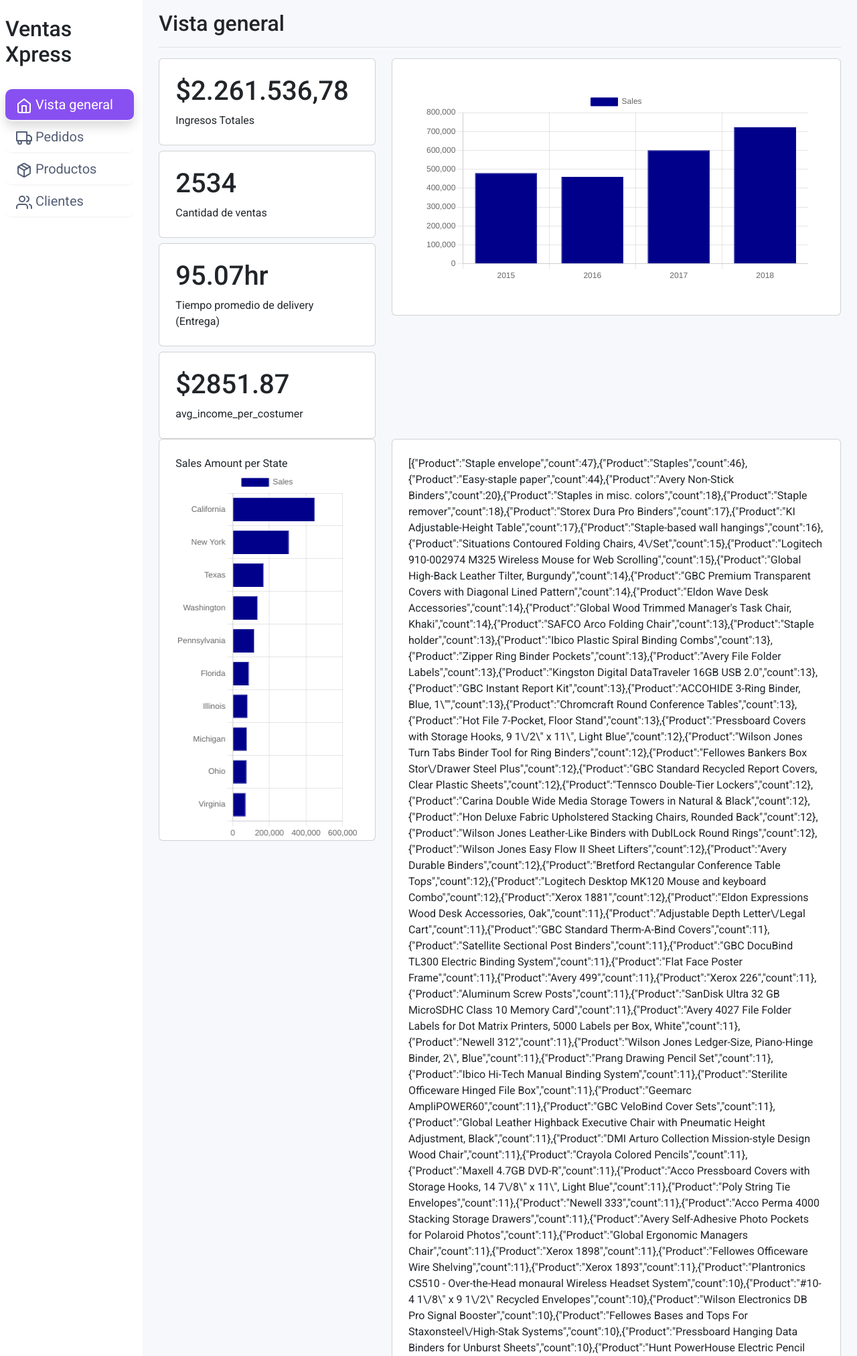
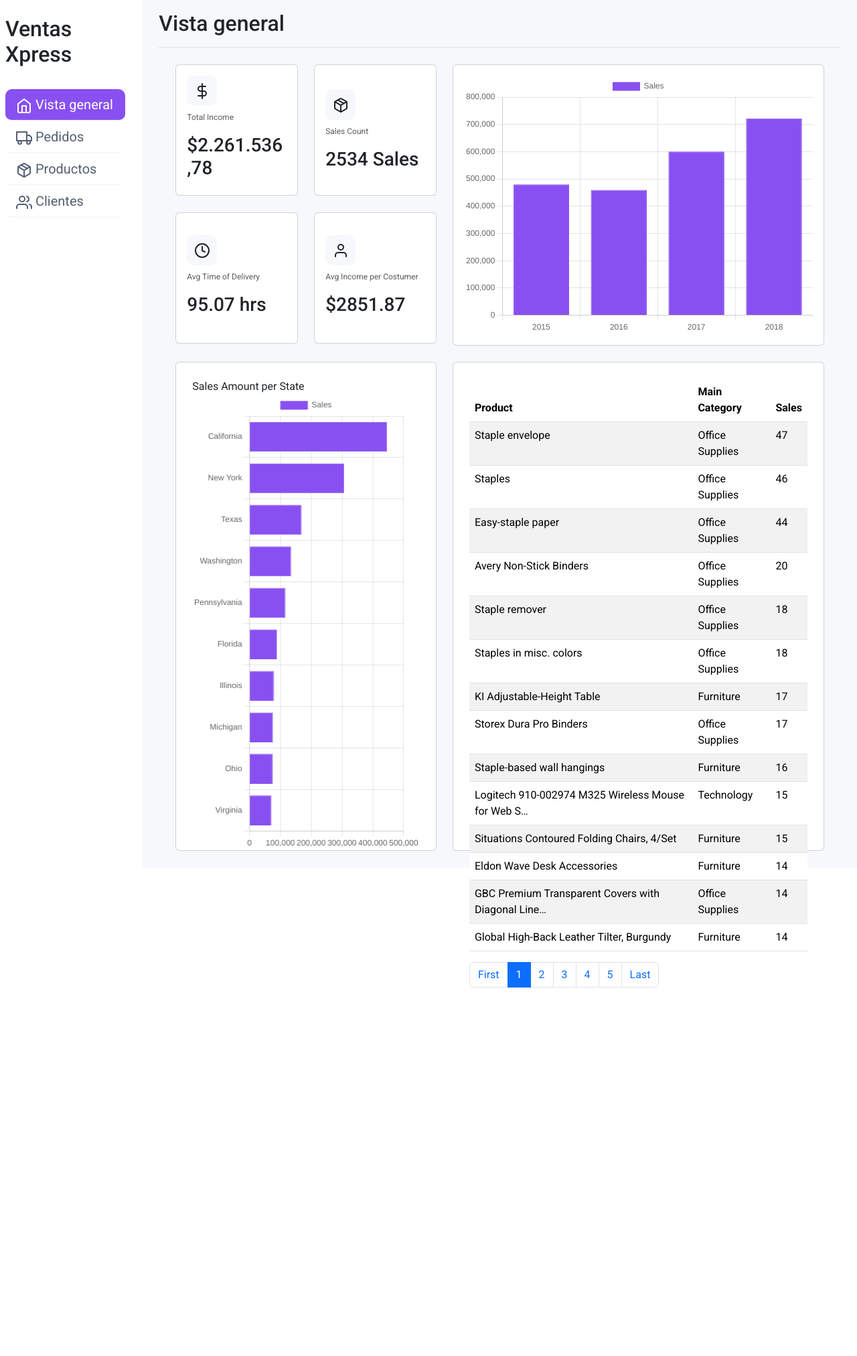
Before and after one commit to LorennMarque/Sales-Data-Django-Dashboard, a Django app: page / in a window 1280 px wide. Shown: the top 2024 px of the page at 67% size. After the commit the page ends 1474 px from the top, so only its background shows below. Run offline with Django 5.2, Linux system fonts and the light colour scheme; data comes from the database, SQL or seed files in the repository.

Commit message:
Design
Co-authored-by: juanchierasco <juanchierasco@users.noreply.github.com>
Co-authored-by: agustinorue <agustinorue@users.noreply.github.com>

```diff
--- a/brain/templates/layout.html
+++ b/brain/templates/layout.html
@@ -11,6 +11,7 @@
     <link rel="preconnect" href="https://fonts.googleapis.com">
 <link rel="preconnect" href="https://fonts.gstatic.com" crossorigin>
 <link href="https://fonts.googleapis.com/css2?family=Roboto:ital,wght@0,100;0,300;0,400;0,500;0,700;0,900;1,100;1,300;1,400;1,500;1,700;1,900&display=swap" rel="stylesheet">
+<link href="https://unpkg.com/aos@2.3.1/dist/aos.css" rel="stylesheet">
 <style>
   #sidebar {
       min-height: 100vh;
@@ -25,7 +26,7 @@
 
   #sidebar {
       background-color: #ffff;
-      box-shadow: rgba(0, 0, 0, 0.15) 0px 8px 16px 0px;
+      {% comment %} box-shadow: rgba(0, 0, 0, 0.15) 0px 8px 16px 0px; {% endcomment %}
   }
 
   .nav-item a {
@@ -38,7 +39,7 @@
 
   .nav-item.active {
       background-color: #8850F1;
-      box-shadow: rgba(0, 0, 0, 0.15) 0px 8px 16px 0px;
+      {% comment %} box-shadow: rgba(0, 0, 0, 0.15) 0px 8px 16px 0px; {% endcomment %}
       {% comment %} border-radius:95%; {% endcomment %}
   }
 
@@ -50,13 +51,17 @@
   body {
       font-family: "Roboto", sans-serif;
   }
+
+  .selected_page{
+    background-color:red;
+  }
 </style>
 </head>
 
 <div class="container-fluid">
   <div class="row">
       <nav id="sidebar" class="col-md-3 col-lg-2 d-md-block sidebar collapse">
-          <div class="fixed-top mt-4 ms-2" style="width:15vw">
+          <div class="fixed-top mt-4 ms-2" style="width:14vw">
             <h2>Ventas Xpress</h2>
               <ul class="nav flex-column">
                   <li class="nav-item mt-4 {% if active == 1 %}active{% endif %}">
@@ -107,7 +112,10 @@
     <div class="d-flex justify-content-between flex-wrap flex-md-nowrap align-items-center pt-3 pb-2 mb-3 border-bottom">
         <h1 class="h2">{% block section %}{% endblock %}</h1>
     </div>
+    <div style="margin:25px">
   {% block content %}{% endblock %}
+</div>
+
   </main>
 </div>
 </div>
@@ -116,5 +124,9 @@
   feather.replace();
 </script>
 <script src="https://cdn.jsdelivr.net/npm/bootstrap@5.3.3/dist/js/bootstrap.bundle.min.js" integrity="sha384-YvpcrYf0tY3lHB60NNkmXc5s9fDVZLESaAA55NDzOxhy9GkcIdslK1eN7N6jIeHz" crossorigin="anonymous"></script>
+<script src="https://unpkg.com/aos@2.3.1/dist/aos.js"></script>
+<script>
+  AOS.init();
+</script>
 </body>
 </html>
--- a/brain/templates/vista_general.html
+++ b/brain/templates/vista_general.html
@@ -3,52 +3,94 @@
 {% block section %} Vista general {%endblock%}
 {% block content %}
                 <div class="row">
-                    <div class="col-lg-4">
+                    <div class="col-lg-5">
                         <div class="row">
-                            <div class="col-lg-12">
-                                <div class="card p-4 mb-2" >
-                                    <h1>${{year_sales_total}}</h1>
-                                    Ingresos Totales
+                            <div class="col-lg-6 ">
+                                <div class="card px-3 justify-content-center" style="height:196px" data-aos="fade-zoom-in">
+                                    <div style="height: 45px; width: 45px; background-color: #F7F8FC; border-radius: 10px; display: flex; align-items: center; justify-content: center;">
+                                        <i data-feather="dollar-sign" stroke="#212529"></i>
+                                    </div>
+                                    <p class="text-muted mt-2" style="font-size:12px;">Total Income</p>
+                                    <h3>${{year_sales_total}}</h3>
                                 </div>
                             </div>
-                            <div class="col-lg-12">
-                                <div class="card p-4 mb-2" >
-                                    <h1>{{year_sales_amount}}</h1>
-                                    Cantidad de ventas
+                            <div class="col-lg-6">
+                                <div class="card px-3 justify-content-center" style="height:196px" data-aos="fade-zoom-in" data-aos-delay="100">
+                                    <div style="height: 45px; width: 45px; background-color: #F7F8FC; border-radius: 10px; display: flex; align-items: center; justify-content: center;">
+                                        <i data-feather="package" stroke="#212529"></i>
+                                    </div>
+                                    <p class="text-muted mt-2" style="font-size:12px;">Sales Count</p>
+                                    <h3 style="margin:0px;">{{year_sales_amount}} Sales</h3>
                                 </div>
                             </div>
-                            <div class="col-lg-12">
-                                <div class="card p-4 mb-2" >
-                                    <h1>{{avg_delivery_time}}hr</h1>
-                                    Tiempo promedio de delivery (Entrega)
+                            <div class="col-lg-6" style="margin-top:25px">
+                                <div class="card px-3 justify-content-center" style="height:196px" data-aos="fade-zoom-in" data-aos-delay="200">
+                                    <div style="height: 45px; width: 45px; background-color: #F7F8FC; border-radius: 10px; display: flex; align-items: center; justify-content: center;">
+                                        <i data-feather="clock" stroke="#212529"></i>
+                                    </div>
+                                    <p class="text-muted mt-2" style="font-size:12px;">Avg Time of Delivery</p>
+                                    <h3>{{avg_delivery_time}} hrs</h3>
                                 </div>
                             </div>
-                            <div class="col-lg-12">
-                                <div class="card p-4" >
-                                    <h1>${{avg_income_per_costumer}}</h1>
-                                    avg_income_per_costumer
+                            <div class="col-lg-6" style="margin-top:25px">
+                                <div class="card px-3 justify-content-center" style="height:196px" data-aos="fade-zoom-in" data-aos-delay="300">
+                                    <div style="height: 45px; width: 45px; background-color: #F7F8FC; border-radius: 10px; display: flex; align-items: center; justify-content: center;">
+                                        <i data-feather="user" stroke="#212529"></i>
+                                    </div>
+                                    <p class="text-muted mt-2" style="font-size:12px;">Avg Income per Costumer</p>
+                                    <h3>${{avg_income_per_costumer}}</h3>
                                 </div>
                             </div>
                         </div>
                     </div>
-                    <div class="col-lg-8 mb-4">
-                        <div class="card p-5" >
+                    <div class="col-lg-7 mb-4">
+                        <div class="card p-3" style="height:420px" data-aos="fade-zoom-in" data-aos-delay="200">
                             {% comment %} {{sales_per_year}} {% endcomment %}
+
                             <canvas id="sales_per_year"></canvas>
                         </div>
                     </div>
                 </div>
-                <div class="row">
-                    <div class="col-lg-4 ">
-                        <div class="card p-4" style="height:600px">
+                <div class="row mb-3">
+                    <div class="col-lg-5">
+                        <div class="card p-4" style="height:730px" data-aos="fade-zoom-in" data-aos-delay="400">
                             {% comment %} <h1>{{sales_amount_per_state}}</h1> {% endcomment %}
                             Sales Amount per State
                             <canvas id="sales_amount_per_state"></canvas>
                         </div>
                     </div>
-                    <div class="col-lg-8">
-                        <div class="card p-4">
-                            {{best_selling_products}}
+                    <div class="col-lg-7">
+                        <div class="card p-4" style="height:730px" data-aos="fade-zoom-in" data-aos-delay="500">
+                            <table class="table table-striped mb-6">
+                                <thead>
+                                    <tr>
+                                        <th>Product</th>
+                                        <th>Main Category</th>
+                                        {% comment %} <th>Subcategory</th> {% endcomment %}
+                                        <th>Sales</th>
+                                    </tr>
+                                </thead>
+                                <tbody>
+                                    {% for producto in best_selling_products %}
+                                    <tr>
+                                        <td>{{ producto.Product|truncatechars:50 }}</td>
+                                        <td>{{ producto.MainCategory }}</td>
+                                        {% comment %} <td>{{ producto.Subcategory }}</td> {% endcomment %}
+                                        <td>{{ producto.Sales }}</td>
+                                    </tr>
+                                    {% endfor %}
+                                </tbody>
+                            </table>
+                            <nav aria-label="Page navigation example">
+                                <ul class="pagination">
+                                    <li class="page-item"><a class="page-link" href="http://127.0.0.1:8000/?page={{pagination.first_page}}">First</a></li>
+                                    {% for page in pagination.pages %}
+                                    <li class="page-item"><a class="page-link {% if page == pagination.active_page %}active{% endif %}" href="http://127.0.0.1:8000/?page={{page}}">{{page}}</a></li>
+                                    {% endfor %}
+                                    <li class="page-item"><a class="page-link" href="http://127.0.0.1:8000/?page={{pagination.last_page}}">Last</a></li>
+                                </ul>
+                              </nav>
+
                         </div>
                     </div>
                 </div>
@@ -76,8 +118,8 @@
                     datasets: [{
                         label: 'Sales',
                         data: sales,
-                        backgroundColor: 'darkblue',
-                        borderColor: 'darkblue',
+                        backgroundColor: '#8850F1',
+                        borderColor: '#8850F1',
                         borderWidth: 1
                     }]
                 },
@@ -113,8 +155,8 @@
                     datasets: [{
                         label: 'Sales',
                         data: sales,
-                        backgroundColor: 'darkblue',
-                        borderColor: 'darkblue',
+                        backgroundColor: '#8850F1',
+                        borderColor: '#8850F1',
                         borderWidth: 1
                     }]
                 },
--- a/brain/views.py
+++ b/brain/views.py
@@ -5,6 +5,10 @@ import pandas as pd
 import matplotlib.pyplot as plt
 from django.db.models import Sum, Count, Avg
 from brain.models import Sale
+from django.core.paginator import Paginator, EmptyPage, PageNotAnInteger
+from django.db.models import Count
+from django.core.serializers.json import DjangoJSONEncoder
+import json
 
 data = pd.read_csv("data/supermarket_sales.csv")
 
@@ -186,20 +190,77 @@ def vista_general(request):
     sales_amount_per_state = sales_amount_per_state.to_json(orient='records')
 
 
-    best_selling_products = df["Product Name"].value_counts().reset_index()
-    best_selling_products = best_selling_products.rename(columns={'Product Name': 'Product', 'Category': 'MainCategory', 'Sub-Category': 'Subcategory', 'Sales': 'Sales'})
-    best_selling_products = best_selling_products.to_json(orient='records')
+    # results = int(request.GET.get('page', ''))
 
-    # 3. Enviarla por context
+    # # Realizar la consulta para contar las ventas por producto
+    # best_selling_products = (Sale.objects
+    #     .values('product_name', 'category', 'sub_category')
+    #     .annotate(sales_count=Count('product_name'))
+    #     .order_by('-sales_count')[:results])
+
+    # # Renombrar los campos según sea necesario, así es más facil de leer y convertir los resultados a una lista de diccionarios
+    # best_selling_products = [{
+    #     'Product': item['product_name'],
+    #     'MainCategory': item['category'],
+    #     'Subcategory': item['sub_category'],
+    #     'Sales': item['sales_count']
+    # } for item in best_selling_products]
+
+    # # Convertir la lista de diccionarios a JSON
+    # best_selling_products = json.dumps(best_selling_products, cls=DjangoJSONEncoder)
+
+        # Crear un paginador con 20 resultados por página
+
+    page_number = request.GET.get('page', 1)
+
+    best_selling_products_query = (Sale.objects
+        .values('product_name', 'category', 'sub_category')
+        .annotate(sales_count=Count('product_name'))
+        .order_by('-sales_count'))
+
+    paginator = Paginator(best_selling_products_query, 14)
+
+    try:
+        # Obtener la página solicitada
+        best_selling_products_page = paginator.page(page_number)
+    except PageNotAnInteger:
+        # Si el número de página no es un entero, mostrar la primera página
+        best_selling_products_page = paginator.page(1)
+    except EmptyPage:
+        # Si el número de página está fuera del rango, mostrar la última página
+        best_selling_products_page = paginator.page(paginator.num_pages)
+
+    # Formatear los resultados y convertirlos a una lista de diccionarios
+    best_selling_products_list = [{
+        'Product': item['product_name'],
+        'MainCategory': item['category'],
+        'Subcategory': item['sub_category'],
+        'Sales': item['sales_count']
+    } for item in best_selling_products_page]
+
+    page_number = int(page_number)
+    if page_number <= 3:
+        pages = [1,2,3,4,5]
+    elif page_number <= paginator.num_pages - 4:
+        pages = [page_number-2,page_number-1,page_number,page_number+1,page_number+2]
+    else:
+        pages = [paginator.num_pages-4,paginator.num_pages-3,paginator.num_pages-2,paginator.num_pages-1,paginator.num_pages]
+
     context = {
         "sales_per_year": sales_per_year,
         "year_sales_total": year_sales_total,
-        "year_sales_amount" : year_sales_amount,
-        "avg_delivery_time" : avg_delivery_time,
-        "avg_income_per_costumer" : avg_income_per_costumer,
-        "sales_amount_per_state" : sales_amount_per_state,
-        "best_selling_products" : best_selling_products,
-        "active":1
+        "year_sales_amount": year_sales_amount,
+        "avg_delivery_time": avg_delivery_time,
+        "avg_income_per_costumer": avg_income_per_costumer,
+        "sales_amount_per_state": sales_amount_per_state,
+        "best_selling_products": best_selling_products_list,  # Pass the list directly
+        "pagination":  {
+            "first_page":1,
+            "last_page":paginator.num_pages,
+            "active_page":page_number,
+            "pages":pages
+        },
+        "active": 1
     }
     return render(request, 'vista_general.html', context)
 
```
Also changed, not shown: brain/templates/productos.html (+3 -5 lines).
